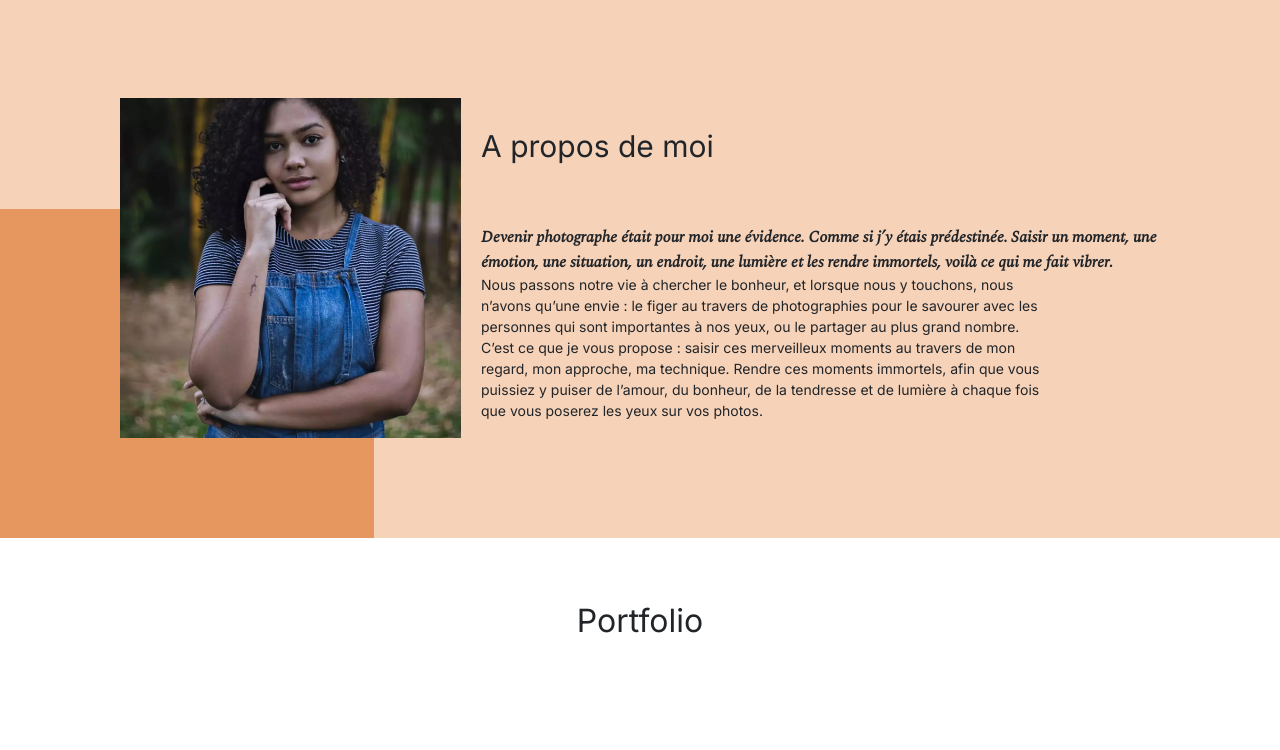
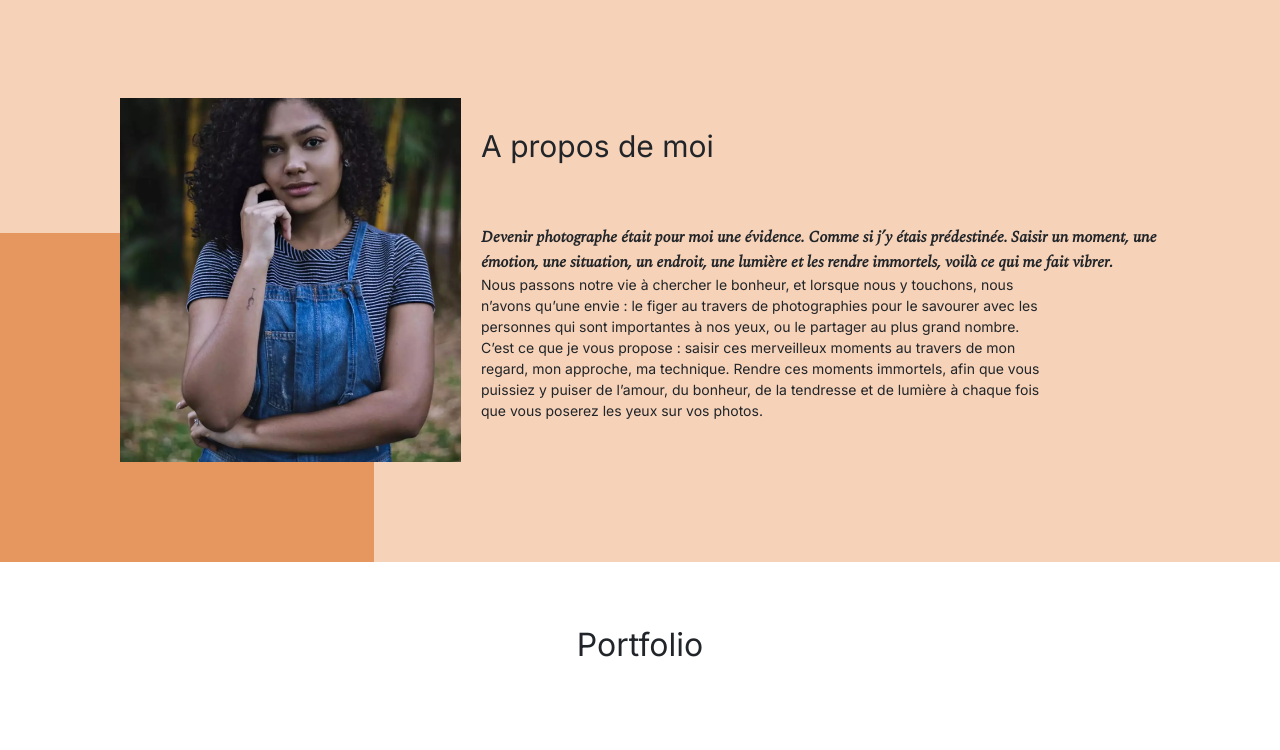
Before and after one commit to AnthonyGodart/Projet5_godart_anthony_04052023, a plain HTML site: page index.html in a window 1280 px wide. Shown: the part 693-1443 px from the top of the page. Drawn offline with nearby package versions, Linux system fonts and the light colour scheme.

Commit message:
optimizing .picture sizing

```diff
--- a/assets/style.css
+++ b/assets/style.css
@@ -63,8 +63,8 @@ header, body, footer {
 	max-height: 365px;
 }
 .picture img {
-	max-width: 100%;
-	min-height: 100%;
+	width: 341px;
+	height: 364px;
 }
 #about-me {
 	flex: 2
```
